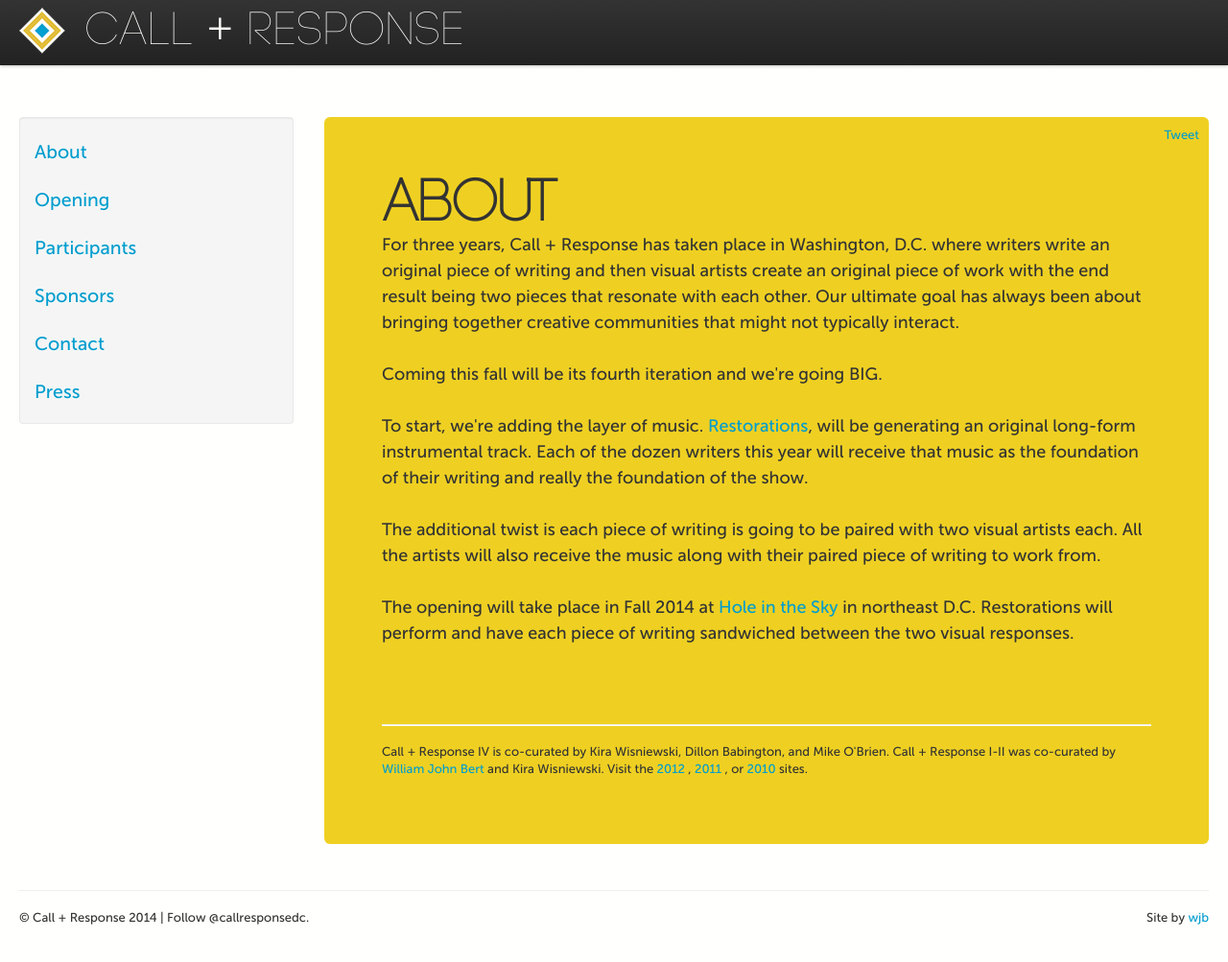
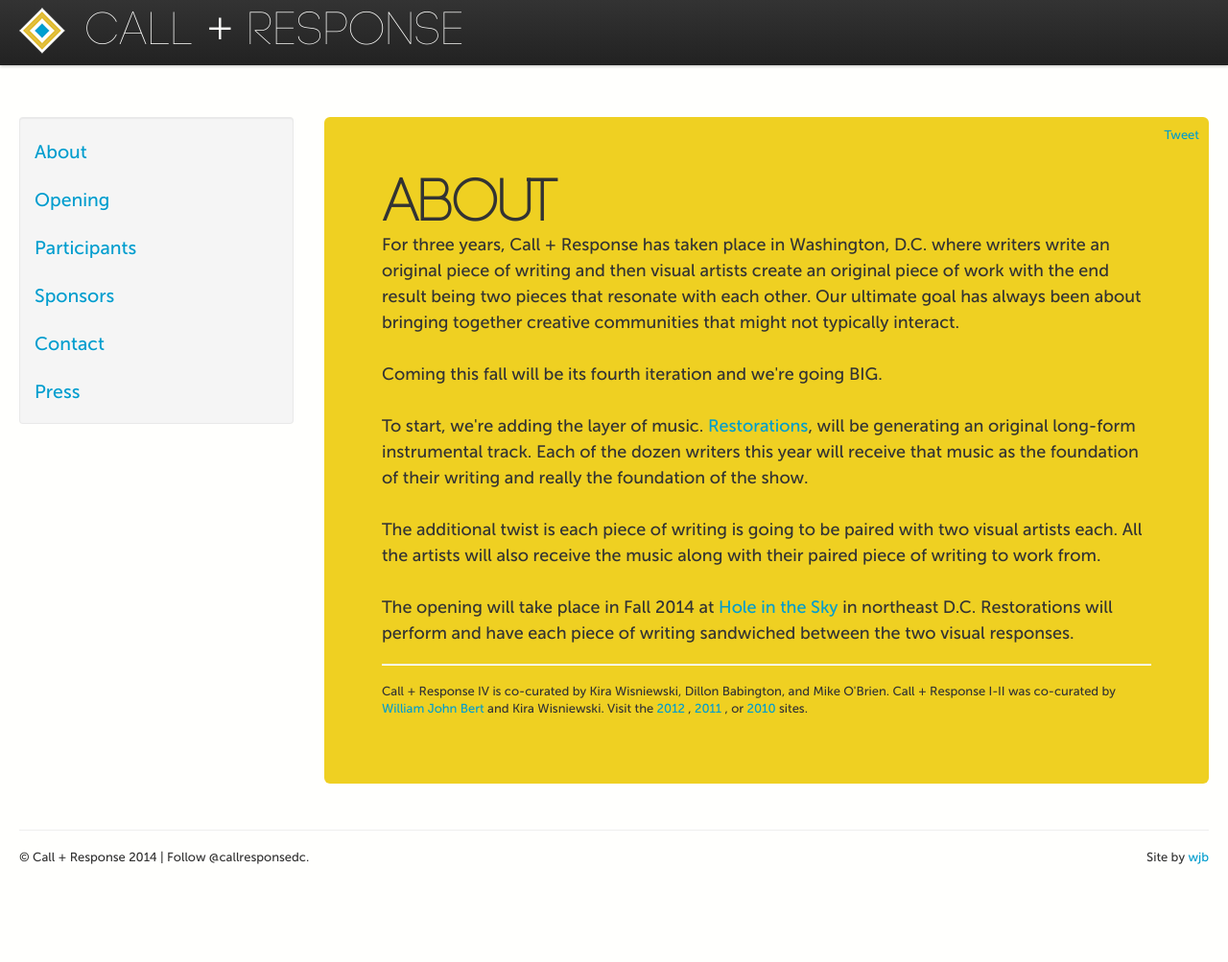
Before and after one commit to callandresponsedc/callandresponsedc, a Jekyll site: the page built from about/index.html, in a window 1280 px wide and 1015 px high. Shown: the top 1003 px of the window at 96% size. Built offline with Jekyll 4.4.1, drawn with Linux system fonts in a browser that asks for light colours; Markdown is read by kramdown in place of the engine named in the settings; comment, search, counter and statistics services are not loaded.

Commit message:
Update index.html

```diff
--- a/about/index.html
+++ b/about/index.html
@@ -16,7 +16,7 @@ The additional twist is each piece of writing is going to be paired with two vis
  <br/><br/>
 The opening will take place in Fall 2014 at <a href="http://www.holeintheskydc.com/">Hole in the Sky</a> in northeast D.C. Restorations will perform and have each piece of writing sandwiched between the two visual responses.
 </p>
-<p><br/><br/><hr>
+<p><hr>
   Call + Response IV is co-curated
   by Kira Wisniewski, Dillon Babington, and Mike O'Brien.
 
```
